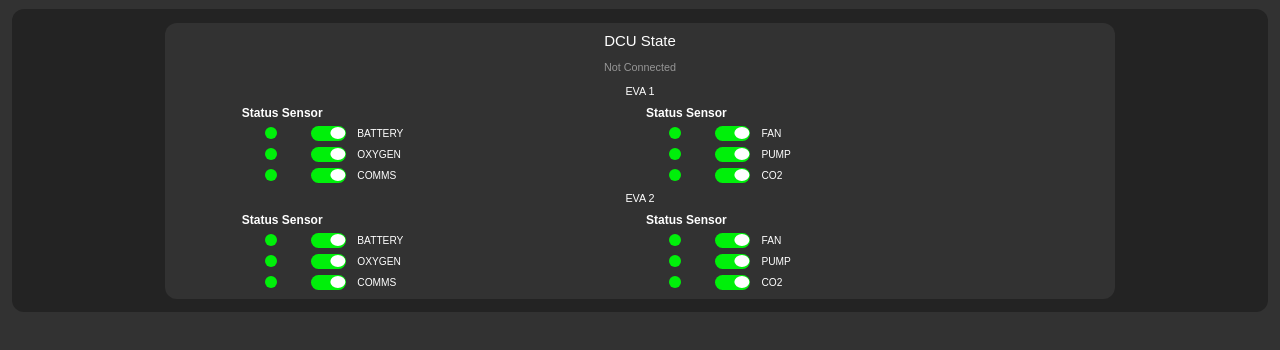
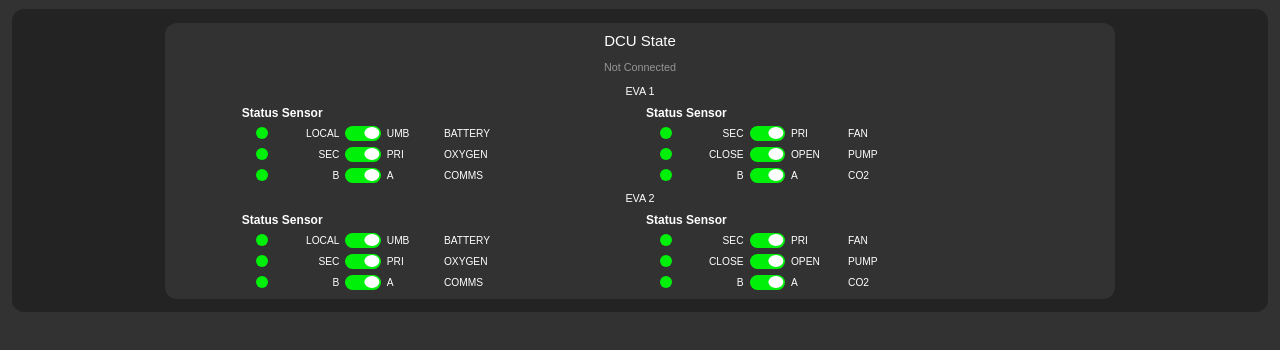
Before and after one commit to SUITS-Techteam/TSS_2024, a plain HTML site: page public/dcu.html in a window 1280 px wide. Shown: the part 72-422 px from the top of the page. Drawn offline with nearby package versions, Linux system fonts and the light colour scheme.

Commit message:
Added switch labels for DCU page

```diff
--- a/public/css/dcu.css
+++ b/public/css/dcu.css
@@ -152,10 +152,15 @@
   color: var(--white);
   font-size: .85rem;
   white-space: nowrap;
+  width: 25%;
+}
+
+.dcuStateInfoLeft {
+  text-align: right;
 }
 
 .dcuStateSensorContainer {
-  width: 10%;
+  width: 25%;
   position: relative;
   display: flex;
   align-items: center;
@@ -171,12 +176,16 @@
 }
 
 .dcuStateSensorContainer {
-  width: 10%;
+  width: 40%;
   position: relative;
   display: flex;
   align-items: center;
   flex-wrap: nowrap;
   justify-content: center;
+}
+
+.dcuStatus {
+  width: 10%;
 }
 
 .switch {
--- a/public/dcu.html
+++ b/public/dcu.html
@@ -100,11 +100,14 @@
                             </div>
                             <div class="roomDataMainBodyContainer">
                                 <div class="roomDataMainBodySubContainer">
-                                    <div class="dcuStateSensorContainer">
+                                    <div class="dcuStateSensorContainer dcuStatus">
                                         <div id="eva1BatterySensor" class="dcuStateSensor">
                                         </div>
                                     </div>
                                     <div class="dcuStateSensorContainer">
+                                        <span class="dcuStateInfo dcuStateInfoLeft">
+                                            LOCAL
+                                        </span>
                                         <form action="" method="post">
                                             <label class="switch">
                                                 <input type="checkbox" id="eva1_dcu_batt_switch" name="dcu_eva1_batt" value="true" onChange="this.form.submit()">
@@ -112,17 +115,23 @@
                                                 <input type='hidden' name='dcu_eva1_batt' value="false">
                                             </label>
                                         </form>
+                                        <span class="dcuStateInfo">
+                                            UMB
+                                        </span>
                                     </div>
                                     <div class="dcuStateInfoContainer">
                                         <span class="dcuStateInfo">
                                             BATTERY
                                         </span>
                                     </div>
-                                    <div class="dcuStateSensorContainer">
+                                    <div class="dcuStateSensorContainer dcuStatus">
                                         <div id="eva1FanSensor" class="dcuStateSensor">
                                         </div>
                                     </div>
                                     <div class="dcuStateSensorContainer">
+                                        <span class="dcuStateInfo dcuStateInfoLeft">
+                                            SEC
+                                        </span>
                                         <form action="" method="post">
                                             <label class="switch">
                                                 <input type="checkbox" id="eva1_dcu_fan_switch" name="dcu_eva1_fan" value="true" onChange="this.form.submit()">
@@ -130,6 +139,9 @@
                                                 <input type='hidden' name='dcu_eva1_fan' value="false">
                                             </label>
                                         </form>
+                                        <span class="dcuStateInfo">
+                                            PRI
+                                        </span>
                                     </div>
                                     <div class="dcuStateInfoContainer">
                                         <span class="dcuStateInfo">
@@ -140,11 +152,14 @@
                             </div>
                             <div class="roomDataMainBodyContainer">
                                 <div class="roomDataMainBodySubContainer">
-                                    <div class="dcuStateSensorContainer">
+                                    <div class="dcuStateSensorContainer dcuStatus">
                                         <div id="eva1OxygenSensor" class="dcuStateSensor">
                                         </div>
                                     </div>
                                     <div class="dcuStateSensorContainer">
+                                        <span class="dcuStateInfo dcuStateInfoLeft">
+                                            SEC
+                                        </span>
                                         <form action="" method="post">
                                             <label class="switch">
                                                 <input type="checkbox" id="eva1_dcu_oxy_switch" name="dcu_eva1_oxy" value="true" onChange="this.form.submit()">
@@ -152,17 +167,23 @@
                                                 <input type='hidden' name='dcu_eva1_oxy' value="false">
                                             </label>
                                         </form>
+                                        <span class="dcuStateInfo">
+                                            PRI
+                                        </span>
                                     </div>
                                     <div class="dcuStateInfoContainer">
                                         <span class="dcuStateInfo">
                                             OXYGEN
                                         </span>
                                     </div>
-                                    <div class="dcuStateSensorContainer">
+                                    <div class="dcuStateSensorContainer dcuStatus">
                                         <div id="eva1PumpSensor" class="dcuStateSensor">
                                         </div>
                                     </div>
                                     <div class="dcuStateSensorContainer">
+                                        <span class="dcuStateInfo dcuStateInfoLeft">
+                                            CLOSE
+                                        </span>
                                         <form action="" method="post">
                                             <label class="switch">
                                                 <input type="checkbox" id="eva1_dcu_pump_switch" name="dcu_eva1_pump" value="true" onChange="this.form.submit()">
@@ -170,6 +191,9 @@
                                                 <input type='hidden' name='dcu_eva1_pump' value="false">
                                             </label>
                                         </form>
+                                        <span class="dcuStateInfo">
+                                            OPEN
+                                        </span>
                                     </div>
                                     <div class="dcuStateInfoContainer">
                                         <span class="dcuStateInfo">
@@ -180,11 +204,14 @@
                             </div>
                             <div class="roomDataMainBodyContainer">
                                 <div class="roomDataMainBodySubContainer">
-                                    <div class="dcuStateSensorContainer">
+                                    <div class="dcuStateSensorContainer dcuStatus">
                                         <div id="eva1CommSensor" class="dcuStateSensor">
                                         </div>
                                     </div>
                                     <div class="dcuStateSensorContainer">
+                                        <span class="dcuStateInfo dcuStateInfoLeft">
+                                            B
+                                        </span>
                                         <form action="" method="post">
                                             <label class="switch">
                                                 <input type="checkbox" id="eva1_dcu_comm_switch" name="dcu_eva1_comm" value="true" onChange="this.form.submit()">
@@ -192,17 +219,23 @@
                                                 <input type='hidden' name='dcu_eva1_comm' value="false">
                                             </label>
                                         </form>
+                                        <span class="dcuStateInfo">
+                                            A
+                                        </span>
                                     </div>
                                     <div class="dcuStateInfoContainer">
                                         <span class="dcuStateInfo">
                                             COMMS
                                         </span>
                                     </div>
-                                    <div class="dcuStateSensorContainer">
+                                    <div class="dcuStateSensorContainer dcuStatus">
                                         <div id="eva1Co2Sensor" class="dcuStateSensor">
                                         </div>
                                     </div>
                                     <div class="dcuStateSensorContainer">
+                                        <span class="dcuStateInfo dcuStateInfoLeft">
+                                            B
+                                        </span>
                                         <form action="" method="post">
                                             <label class="switch">
                                                 <input type="checkbox" id="eva1_dcu_co2_switch" name="dcu_eva1_co2" value="true" onChange="this.form.submit()">
@@ -210,6 +243,9 @@
                                                 <input type='hidden' name='dcu_eva1_co2' value="false">
                                             </label>
                                         </form>
+                                        <span class="dcuStateInfo">
+                                            A
+                                        </span>
                                     </div>
                                     <div class="dcuStateInfoContainer">
                                         <span class="dcuStateInfo">
@@ -242,11 +278,14 @@
                             </div>
                             <div class="roomDataMainBodyContainer">
                                 <div class="roomDataMainBodySubContainer">
-                                    <div class="dcuStateSensorContainer">
+                                    <div class="dcuStateSensorContainer dcuStatus">
                                         <div id="eva2BatterySensor" class="dcuStateSensor">
                                         </div>
                                     </div>
                                     <div class="dcuStateSensorContainer">
+                                        <span class="dcuStateInfo dcuStateInfoLeft">
+                                            LOCAL
+                                        </span>
                                         <form action="" method="post">
                                             <label class="switch">
                                                 <input type="checkbox" id="eva2_dcu_batt_switch" name="dcu_eva2_batt" value="true" onChange="this.form.submit()">
@@ -254,17 +293,23 @@
                                                 <input type='hidden' name='dcu_eva2_batt' value="false">
                                             </label>
                                         </form>
+                                        <span class="dcuStateInfo">
+                                            UMB
+                                        </span>
                                     </div>
                                     <div class="dcuStateInfoContainer">
                                         <span class="dcuStateInfo">
                                             BATTERY
                                         </span>
                                     </div>
-                                    <div class="dcuStateSensorContainer">
+                                    <div class="dcuStateSensorContainer dcuStatus">
                                         <div id="eva2FanSensor" class="dcuStateSensor">
                                         </div>
                                     </div>
                                     <div class="dcuStateSensorContainer">
+                                        <span class="dcuStateInfo dcuStateInfoLeft">
+                                            SEC
+                                        </span>
                                         <form action="" method="post">
                                             <label class="switch">
                                                 <input type="checkbox" id="eva2_dcu_fan_switch" name="dcu_eva2_fan" value="true" onChange="this.form.submit()">
@@ -272,6 +317,9 @@
                                                 <input type='hidden' name='dcu_eva2_fan' value="false">
                                             </label>
                                         </form>
+                                        <span class="dcuStateInfo">
+                                            PRI
+                                        </span>
                                     </div>
                                     <div class="dcuStateInfoContainer">
                                         <span class="dcuStateInfo">
@@ -282,11 +330,14 @@
                             </div>
                             <div class="roomDataMainBodyContainer">
                                 <div class="roomDataMainBodySubContainer">
-                                    <div class="dcuStateSensorContainer">
+                                    <div class="dcuStateSensorContainer dcuStatus">
                                         <div id="eva2OxygenSensor" class="dcuStateSensor">
                                         </div>
                                     </div>
                                     <div class="dcuStateSensorContainer">
+                                        <span class="dcuStateInfo dcuStateInfoLeft">
+                                            SEC
+                                        </span>
                                         <form action="" method="post">
                                             <label class="switch">
                                                 <input type="checkbox" id="eva2_dcu_oxy_switch" name="dcu_eva2_oxy" value="true" onChange="this.form.submit()">
@@ -294,17 +345,23 @@
                                                 <input type='hidden' name='dcu_eva2_oxy' value="false">
                                             </label>
                                         </form>
+                                        <span class="dcuStateInfo">
+                                            PRI
+                                        </span>
                                     </div>
                                     <div class="dcuStateInfoContainer">
                                         <span class="dcuStateInfo">
                                             OXYGEN
                                         </span>
                                     </div>
-                                    <div class="dcuStateSensorContainer">
+                                    <div class="dcuStateSensorContainer dcuStatus">
                                         <div id="eva2PumpSensor" class="dcuStateSensor">
                                         </div>
                                     </div>
                                     <div class="dcuStateSensorContainer">
+                                        <span class="dcuStateInfo dcuStateInfoLeft">
+                                            CLOSE
+                                        </span>
                                         <form action="" method="post">
                                             <label class="switch">
                                                 <input type="checkbox" id="eva2_dcu_pump_switch" name="dcu_eva2_pump" value="true" onChange="this.form.submit()">
@@ -312,6 +369,9 @@
                                                 <input type='hidden' name='dcu_eva2_pump' value="false">
                                             </label>
                                         </form>
+                                        <span class="dcuStateInfo">
+                                            OPEN
+                                        </span>
                                     </div>
                                     <div class="dcuStateInfoContainer">
                                         <span class="dcuStateInfo">
@@ -322,11 +382,14 @@
                             </div>
                             <div class="roomDataMainBodyContainer">
                                 <div class="roomDataMainBodySubContainer">
-                                    <div class="dcuStateSensorContainer">
+                                    <div class="dcuStateSensorContainer dcuStatus">
                                         <div id="eva2CommSensor" class="dcuStateSensor">
                                         </div>
                                     </div>
                                     <div class="dcuStateSensorContainer">
+                                        <span class="dcuStateInfo dcuStateInfoLeft">
+                                            B
+                                        </span>
                                         <form action="" method="post">
                                             <label class="switch">
                                                 <input type="checkbox" id="eva2_dcu_comm_switch" name="dcu_eva2_comm" value="true" onChange="this.form.submit()">
@@ -334,17 +397,23 @@
                                                 <input type='hidden' name='dcu_eva2_comm' value="false">
                                             </label>
                                         </form>
+                                        <span class="dcuStateInfo">
+                                            A
+                                        </span>
                                     </div>
                                     <div class="dcuStateInfoContainer">
                                         <span class="dcuStateInfo">
                                             COMMS
                                         </span>
                                     </div>
-                                    <div class="dcuStateSensorContainer">
+                                    <div class="dcuStateSensorContainer dcuStatus">
                                         <div id="eva2Co2Sensor" class="dcuStateSensor">
                                         </div>
                                     </div>
                                     <div class="dcuStateSensorContainer">
+                                        <span class="dcuStateInfo dcuStateInfoLeft">
+                                            B
+                                        </span>
                                         <form action="" method="post">
                                             <label class="switch">
                                                 <input type="checkbox" id="eva2_dcu_co2_switch" name="dcu_eva2_co2" value="true" onChange="this.form.submit()">
@@ -352,6 +421,9 @@
                                                 <input type='hidden' name='dcu_eva2_co2' value="false">
                                             </label>
                                         </form>
+                                        <span class="dcuStateInfo">
+                                            A
+                                        </span>
                                     </div>
                                     <div class="dcuStateInfoContainer">
                                         <span class="dcuStateInfo">
```
